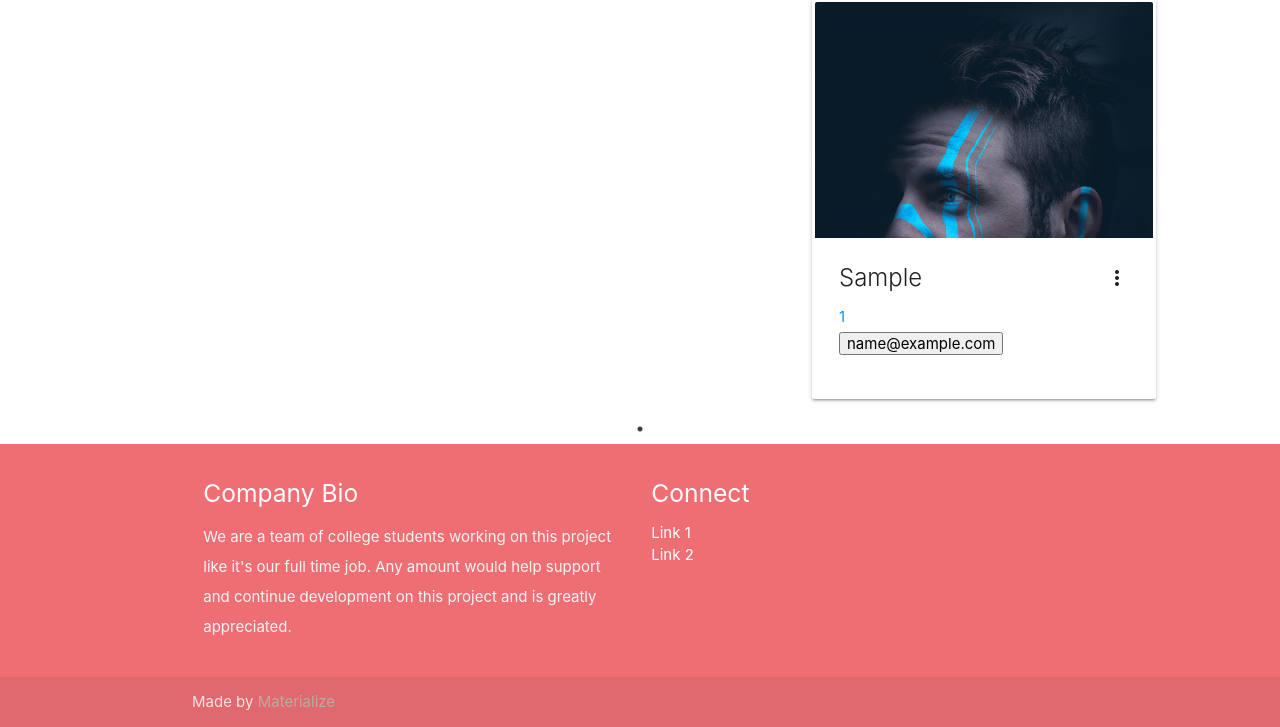
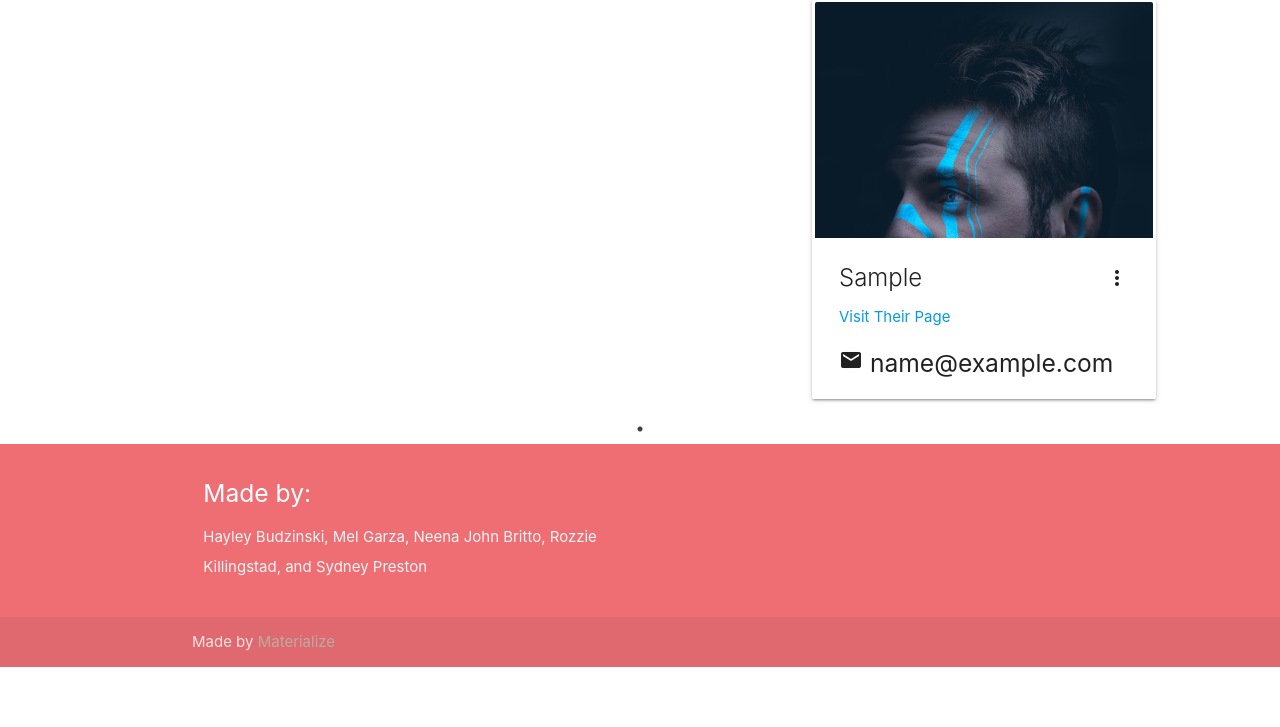
Before and after one commit to hmbudzinski/ProjectTwo, a Node server app: template views/swipe.handlebars in a window 1280 px wide. Shown: the part 73-800 px from the top of the page. Run offline with Node 20, Linux system fonts and the light colour scheme; the template is opened without the code that fills it: most values are stand-ins (such as "Sample title", 1, 10 or a date in 2020); some libraries are stand-ins or nearby versions.

Commit message:
updated swipe page layout and links

```diff
--- a/views/swipe.handlebars
+++ b/views/swipe.handlebars
@@ -5,8 +5,8 @@
             <a id="logo-container" href="#" class="brand-logo">Logo</a>
             <ul class="right hide-on-med-and-down">
                 <li>
-                 <a href="#" id="yourProfile" class="btn-large waves-effect waves-light teal lighten-1">Your Profile</a>
-                 <a href="#" id="homeBTN" class="btn-large waves-effect waves-light teal lighten-1">Home</a>
+                 <a href="/profile" id="yourProfile" class="btn-large waves-effect waves-light teal lighten-1">Your Profile</a>
+                 <a href="/profile/:id" id="homeBTN" class="btn-large waves-effect waves-light teal lighten-1">Home</a>
                 </li>
         </ul>
         <ul id="nav-mobile" class="sidenav">
@@ -17,7 +17,7 @@
       </div>
     </nav>
 
-    <div class="wrapper">
+     <div class="wrapper">
         <div class="cards">
 
             {{#each profiles}}
@@ -28,32 +28,28 @@
                 </div>
                 <div class="card-content">
                     <span class="card-title activator grey-text text-darken-4" id="name">{{firstName}}<i class="material-icons right">more_vert</i></span>
-                    <p><a href="#">{{id}}</a></p>
-                    <p><button id="contact">{{email}}</button></p>
+                    <p><a id="page" href="/profile/:{{id}}">Visit Their Page</a></p>
+                    <h5><i class="material-icons">mail</i> {{email}}</h5>
+
                 </div>
                 <div class="card-reveal">
-                    <span class="card-title grey-text text-darken-4">About Them:<i class="material-icons right">close</i></span>
-                    <p>Fandoms: {{fandoms}}</p>
-                    <p>{{gif}}</p>
-                    <p>Dad Joke: {{dadJoke}}</p>
+                    <span class="card-title grey-text text-darken-4">About Them:</span>
+                    <h5>Fandoms: {{fandoms}}</h5>
+                    <h5>{{gif}}</h5><br>
+                    {{!-- <h5>Dad Joke: {{dadJoke}}</h5> --}}
                 </div>
             </div>
             {{/each}}
         </div>
     </div>
-    <footer class="page-footer amber-lighten-4">
+
+     <footer class="page-footer amber-lighten-4">
         <div class="container">
             <div class="row">
                 <div class="col l6 s12">
-                    <h5 class="white-text">Company Bio</h5>
-                    <p class="grey-text text-lighten-4">We are a team of college students working on this project like it's our full time job. Any amount would help support and continue development on this project and is greatly appreciated.</p>
-                </div>
-                <div class="col l3 s12">
-                    <h5 class="white-text">Connect</h5>
-                    <ul>
-                        <li><a class="white-text" href="#!">Link 1</a></li>
-                        <li><a class="white-text" href="#!">Link 2</a></li>
-                    </ul>
+                    <h5 class="white-text">Made by:</h5>
+                    <p class="grey-text text-lighten-4">Hayley Budzinski, Mel Garza, Neena John Britto, Rozzie Killingstad,
+                        and Sydney Preston</p>
                 </div>
             </div>
         </div>
```
